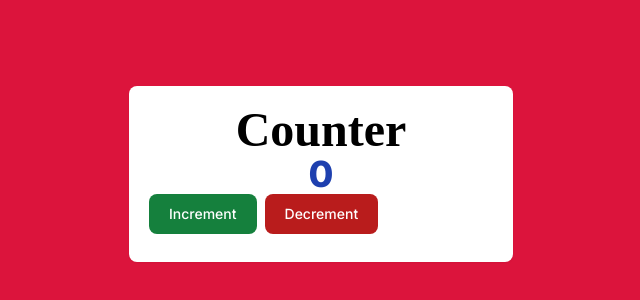
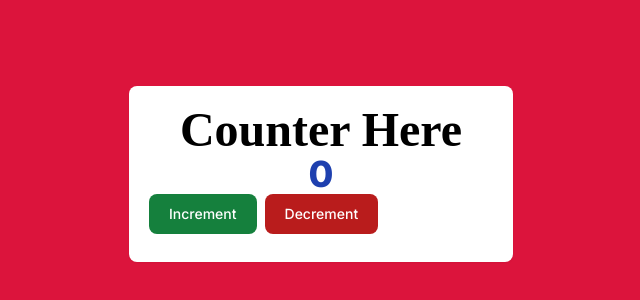
Before and after one commit to rishabh007dubey/Dummy_Deployment, a Next.js app in the folder deployment_app/: page / in a window 1280 px wide. Shown: the part 226-526 px from the top of the page, without its empty margins (319-959 px from the left). Built offline with nearby package versions, Linux system fonts and the light colour scheme.

Commit message:
Update page.tsx

```diff
--- a/deployment_app/src/app/page.tsx
+++ b/deployment_app/src/app/page.tsx
@@ -6,7 +6,7 @@ export default function Home() {
   return (
     <div className="h-screen w-screen bg-[crimson] flex flex-col items-center justify-center">
       <div className="p-5 min-w-[30%] bg-white shadow-sm rounded-lg">
-        <h1 className="text-center text-5xl font-[cursive] font-extrabold">Counter</h1>
+        <h1 className="text-center text-5xl font-[cursive] font-extrabold">Counter Here</h1>
         <h1 className="text-center text-4xl font-extrabold text-blue-800">{counter}</h1>
         <div>
           <button className="focus:outline-none text-white bg-green-700 hover:bg-green-800 focus:ring-4 focus:ring-green-300 font-medium rounded-lg text-sm px-5 py-2.5 me-2 mb-2 dark:bg-green-600 dark:hover:bg-green-700 dark:focus:ring-green-800" onClick={() => setCounter(counter + 1)}>Increment</button>
```
